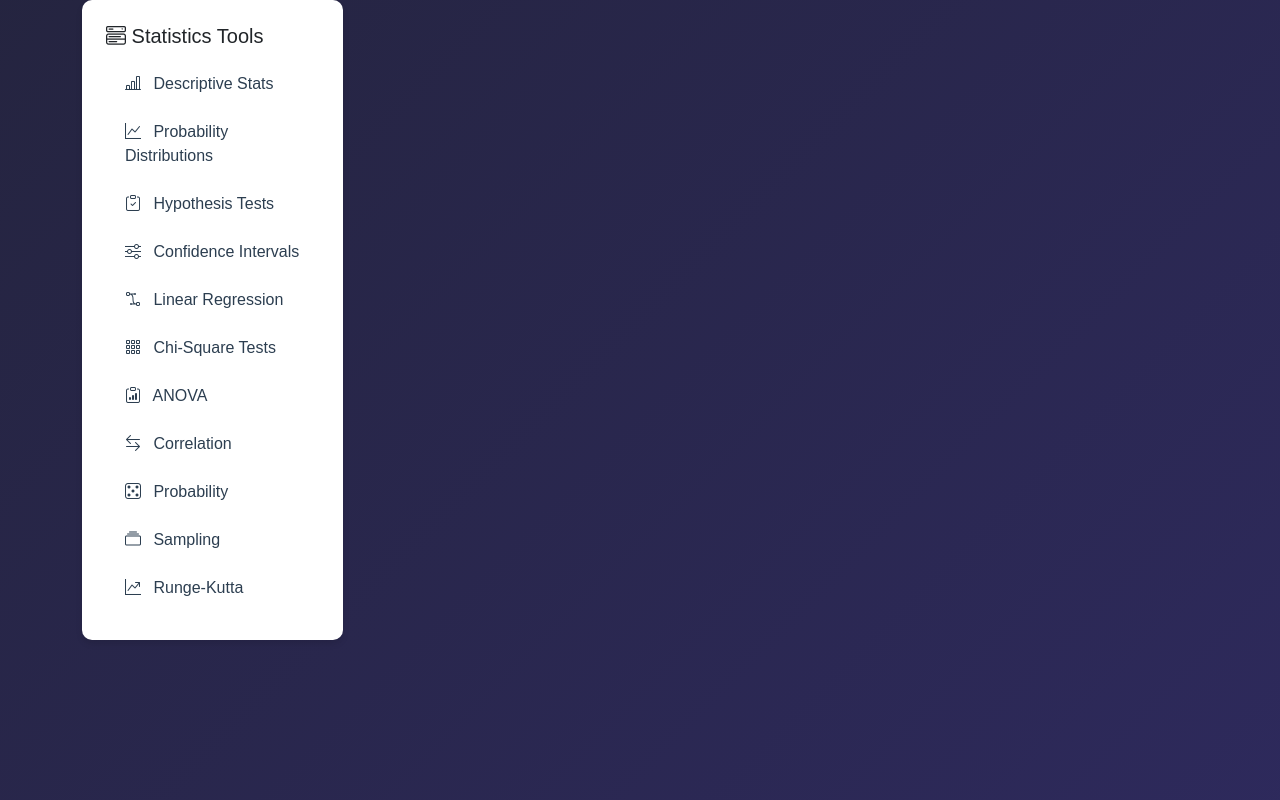
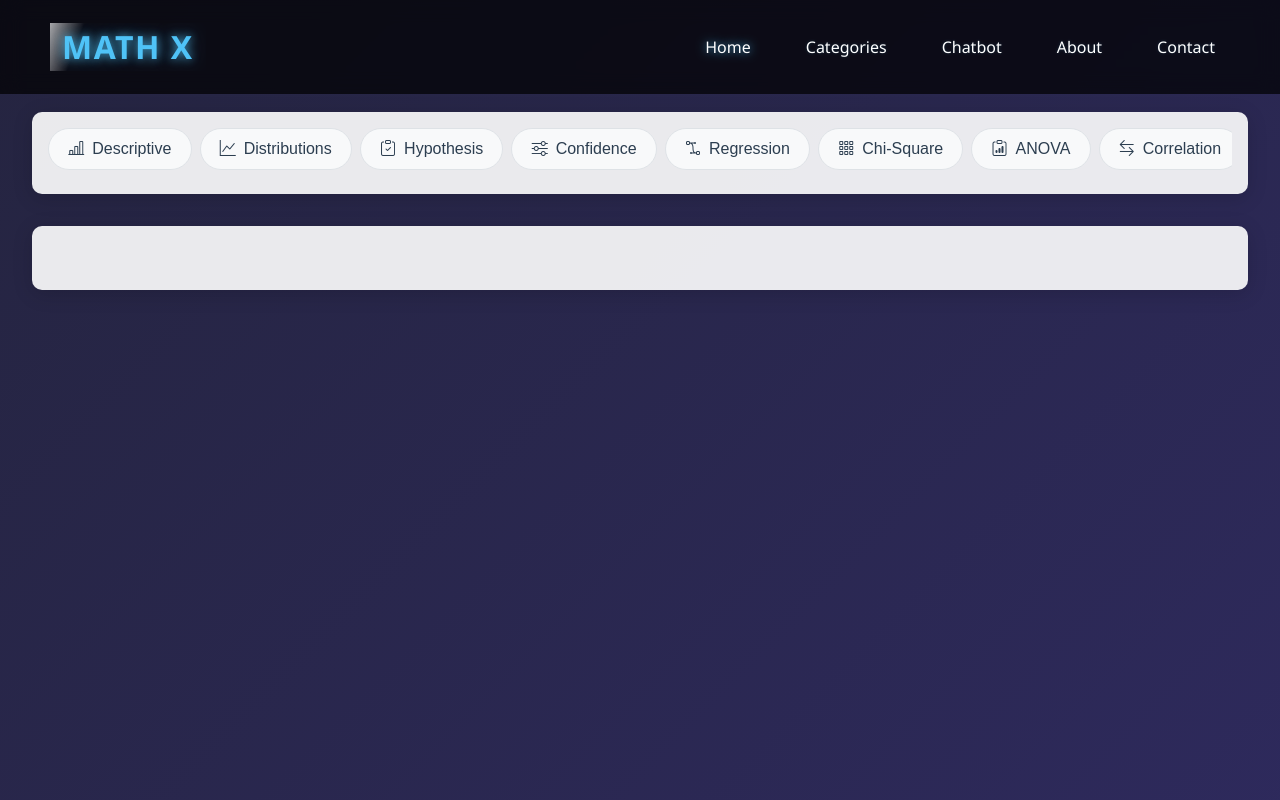
Before and after one commit to Srishanth-023/MATH--EXPO, a Flask app: page /statistics/base in a window 1280 px wide. Run offline with Flask 3, Linux system fonts and the light colour scheme.

Commit message:
statistics updated

```diff
--- a/templates/statistics/base.html
+++ b/templates/statistics/base.html
@@ -6,6 +6,12 @@
     <title>Statistics Solutions | {% block title %}{% endblock %}</title>
     <link href="https://cdn.jsdelivr.net/npm/bootstrap@5.3.0/dist/css/bootstrap.min.css" rel="stylesheet">
     <link rel="stylesheet" href="https://cdn.jsdelivr.net/npm/bootstrap-icons@1.10.0/font/bootstrap-icons.css">
+    <link rel="stylesheet" href="{{ url_for('static', filename='navigation.css') }}">
+    <link rel="stylesheet" href="{{ url_for('static', filename='navigation.css') }}">
+
+    {% include 'navigation.html' %}
+
+
     <style>
         :root {
             --primary-color: #3498db;
@@ -23,6 +29,10 @@
             background-size: 400% 400%;
             animation: animateBackground 10s ease infinite;
             font-family: 'Poppins', sans-serif;
+            display: flex;
+            flex-direction: column;
+            align-items: center;
+            padding-top: 80px; /* Added space for external navbar */
         }
 
         @keyframes animateBackground {
@@ -37,106 +47,103 @@
             }
         }
 
+        .stats-main-container {
+            width: 95%;
+            max-width: 1400px;
+            margin: 2rem auto;
+        }
 
+        .stats-nav-container {
+            background-color: rgba(255, 255, 255, 0.9);
+            border-radius: 10px;
+            box-shadow: 0 4px 20px rgba(0, 0, 0, 0.15);
+            padding: 1rem;
+            margin-bottom: 2rem;
+            width: 100%;
+        }
 
+        .stats-nav-scroll {
+            display: flex;
+            overflow-x: auto;
+            padding-bottom: 0.5rem;
+            scrollbar-width: thin;
+        }
+
+        .stats-nav-scroll::-webkit-scrollbar {
+            height: 6px;
+        }
+
+        .stats-nav-scroll::-webkit-scrollbar-thumb {
+            background-color: var(--primary-color);
+            border-radius: 3px;
+        }
+
+        .stats-nav-button {
+            white-space: nowrap;
+            margin-right: 0.5rem;
+            border-radius: 50px;
+            padding: 0.5rem 1.2rem;
+            background-color: #f8f9fa;
+            color: var(--secondary-color);
+            border: 1px solid #dee2e6;
+            transition: all 0.3s ease;
+            text-decoration: none;
+            display: flex;
+            align-items: center;
+        }
+
+        .stats-nav-button i {
+            margin-right: 0.5rem;
+        }
+
+        .stats-nav-button:hover, .stats-nav-button.active {
+            background-color: var(--primary-color);
+            color: white;
+            border-color: var(--primary-color);
+            transform: translateY(-2px);
+            box-shadow: 0 4px 8px rgba(52, 152, 219, 0.3);
+        }
+
+        .stats-nav-button.active {
+            font-weight: 600;
+        }
+
+        .stats-content-container {
+            background-color: rgba(255, 255, 255, 0.9);
+            border-radius: 10px;
+            box-shadow: 0 4px 20px rgba(0, 0, 0, 0.15);
+            padding: 2rem;
+            width: 100%;
+        }
+
+        /* Keep your existing card and other styles */
         .card {
             border-radius: 10px;
             box-shadow: 0 4px 6px rgba(0, 0, 0, 0.1);
             transition: transform 0.3s ease;
             margin-bottom: 2rem;
             border: none;
-            position: relative;
         }
 
-        .card:hover {
-            transform: translateY(-5px);
+        /* ... rest of your existing styles ... */
+
+        @media (max-width: 768px) {
+            body {
+                padding-top: 70px; /* Adjusted for mobile */
             }
 
-        .card-header {
-            background-color: var(--primary-color);
-            color: white;
-            border-radius: 10px 10px 0 0 !important;
-            font-weight: 600;
-            border: none;
-
+            .stats-main-container {
+                width: 100%;
+                padding: 0 1rem;
             }
 
-        .btn-primary {
-            background-color: var(--primary-color);
-            border-color: var(--primary-color);
+            .stats-nav-scroll {
+                padding-bottom: 1rem;
             }
 
-        .btn-primary:hover {
-            background-color: #2980b9;
-            border-color: #2980b9;
-        }
-
-        .result-box {
-            background-color: #f8f9fa;
-            border-left: 4px solid var(--primary-color);
-            padding: 1.5rem;
-            border-radius: 5px;
-            margin-top: 1rem;
-        }
-
-        .stat-value {
-            font-weight: 700;
-            color: var(--primary-color);
-        }
-
-        .sidebar {
-            background-color: white;
-            border-radius: 10px;
-            box-shadow: 0 4px 6px rgba(0, 0, 0, 0.1);
-            padding: 1.5rem;
-        }
-
-        .sidebar .nav-link {
-            color: var(--secondary-color);
-            border-left: 3px solid transparent;
+            .stats-nav-button {
                 padding: 0.5rem 1rem;
-            margin-bottom: 0.5rem;
-            transition: all 0.3s ease;
-        }
-
-        .sidebar .nav-link:hover, .sidebar .nav-link.active {
-            border-left: 3px solid var(--primary-color);
-            background-color: rgba(52, 152, 219, 0.1);
-            color: var(--primary-color);
-        }
-
-        .sidebar .nav-link i {
-            margin-right: 0.5rem;
-            width: 1.2rem;
-            text-align: center;
-        }
-
-
-
-        .formula-box {
-            background-color: #f8f9fa;
-            border: 1px solid #dee2e6;
-            border-radius: 5px;
-            padding: 1rem;
-            font-family: "Courier New", monospace;
-            margin: 1rem 0;
-        }
-
-        .progress {
-            border-radius: 10px;
-        }
-
-        .progress-bar {
-            border-radius: 10px;
-        }
-
-        .badge {
-            font-weight: 500;
-        }
-
-        @media (max-width: 768px) {
-            .sidebar {
-                margin-bottom: 2rem;
+                font-size: 0.9rem;
             }
         }
     </style>
@@ -144,76 +151,51 @@
 </head>
 <body>
 
-    <div class="container">
-        <div class="row">
-            <div class="col-lg-3">
-                <div class="sidebar sticky-top">
-                    <h5 class="mb-3"><i class="bi bi-menu-button-wide"></i> Statistics Tools</h5>
-                    <ul class="nav flex-column">
-                        <li class="nav-item">
-                            <a class="nav-link {% if request.path == '/statistics/descriptive' %}active{% endif %}" href="/statistics/descriptive">
-                                <i class="bi bi-bar-chart-line"></i> Descriptive Stats
+    <!-- Your external navigation bar will be placed here -->
+
+    <div class="stats-main-container">
+        <div class="stats-nav-container">
+            <div class="stats-nav-scroll">
+                <a class="stats-nav-button {% if request.path == '/statistics/descriptive' %}active{% endif %}" href="/statistics/descriptive">
+                    <i class="bi bi-bar-chart-line"></i> Descriptive
                 </a>
-                        </li>
-                        <li class="nav-item">
-                            <a class="nav-link {% if request.path == '/statistics/distributions' %}active{% endif %}" href="/statistics/distributions">
-                                <i class="bi bi-graph-up"></i> Probability Distributions
+                <a class="stats-nav-button {% if request.path == '/statistics/distributions' %}active{% endif %}" href="/statistics/distributions">
+                    <i class="bi bi-graph-up"></i> Distributions
                 </a>
-                        </li>
-                        <li class="nav-item">
-                            <a class="nav-link {% if request.path == '/statistics/hypothesis' %}active{% endif %}" href="/statistics/hypothesis">
-                                <i class="bi bi-clipboard-check"></i> Hypothesis Tests
+                <a class="stats-nav-button {% if request.path == '/statistics/hypothesis' %}active{% endif %}" href="/statistics/hypothesis">
+                    <i class="bi bi-clipboard-check"></i> Hypothesis
                 </a>
-                        </li>
-                        <li class="nav-item">
-                            <a class="nav-link {% if request.path == '/statistics/confidence' %}active{% endif %}" href="/statistics/confidence">
-                                <i class="bi bi-sliders"></i> Confidence Intervals
+                <a class="stats-nav-button {% if request.path == '/statistics/confidence' %}active{% endif %}" href="/statistics/confidence">
+                    <i class="bi bi-sliders"></i> Confidence
                 </a>
-                        </li>
-                        <li class="nav-item">
-                            <a class="nav-link {% if request.path == '/statistics/regression' %}active{% endif %}" href="/statistics/regression">
-                                <i class="bi bi-bezier2"></i> Linear Regression
+                <a class="stats-nav-button {% if request.path == '/statistics/regression' %}active{% endif %}" href="/statistics/regression">
+                    <i class="bi bi-bezier2"></i> Regression
                 </a>
-                        </li>
-                        <li class="nav-item">
-                            <a class="nav-link {% if request.path == '/statistics/chi_square' %}active{% endif %}" href="/statistics/chi_square">
-                                <i class="bi bi-grid-3x3-gap"></i> Chi-Square Tests
+                <a class="stats-nav-button {% if request.path == '/statistics/chi_square' %}active{% endif %}" href="/statistics/chi_square">
+                    <i class="bi bi-grid-3x3-gap"></i> Chi-Square
                 </a>
-                        </li>
-                        <li class="nav-item">
-                            <a class="nav-link {% if request.path == '/statistics/anova' %}active{% endif %}" href="/statistics/anova">
+                <a class="stats-nav-button {% if request.path == '/statistics/anova' %}active{% endif %}" href="/statistics/anova">
                     <i class="bi bi-clipboard-data"></i> ANOVA
                 </a>
-                        </li>
-                        <li class="nav-item">
-                            <a class="nav-link {% if request.path == '/statistics/correlation' %}active{% endif %}" href="/statistics/correlation">
+                <a class="stats-nav-button {% if request.path == '/statistics/correlation' %}active{% endif %}" href="/statistics/correlation">
                     <i class="bi bi-arrow-left-right"></i> Correlation
                 </a>
-                        </li>
-                        <li class="nav-item">
-                            <a class="nav-link {% if request.path == '/statistics/probability' %}active{% endif %}" href="/statistics/probability">
+                <a class="stats-nav-button {% if request.path == '/statistics/probability' %}active{% endif %}" href="/statistics/probability">
                     <i class="bi bi-dice-5"></i> Probability
                 </a>
-                        </li>
-                        <li class="nav-item">
-                            <a class="nav-link {% if request.path == '/statistics/sampling' %}active{% endif %}" href="/statistics/sampling">
+                <a class="stats-nav-button {% if request.path == '/statistics/sampling' %}active{% endif %}" href="/statistics/sampling">
                     <i class="bi bi-collection"></i> Sampling
                 </a>
-                        </li>
-                        <li class="nav-item">
-                            <a class="nav-link {% if request.path == '/statistics/runge_kutta' %}active{% endif %}" href="/statistics/runge_kutta">
+                <a class="stats-nav-button {% if request.path == '/statistics/runge_kutta' %}active{% endif %}" href="/statistics/runge_kutta">
                     <i class="bi bi-graph-up-arrow"></i> Runge-Kutta
                 </a>
-                        </li>
-                    </ul>
             </div>
         </div>
-            <div class="col-lg-9">
+
+        <div class="stats-content-container">
             {% block content %}{% endblock %}
         </div>
     </div>
-    </div>
-
 
     <script src="https://cdn.jsdelivr.net/npm/bootstrap@5.3.0/dist/js/bootstrap.bundle.min.js"></script>
     {% block extra_js %}{% endblock %}
```
Also changed, not shown: sample.py (deleted, +0 -197 lines). Lines whose indentation alone changed are shown as unchanged.
